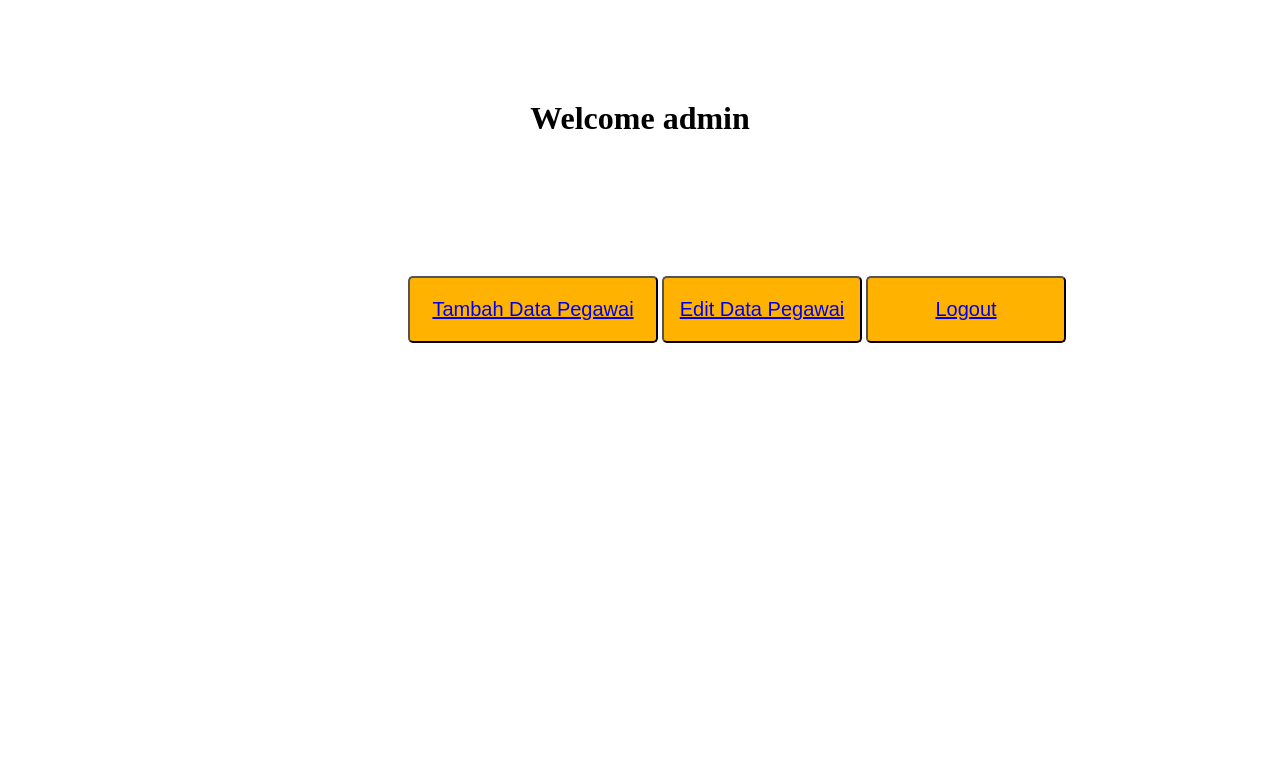
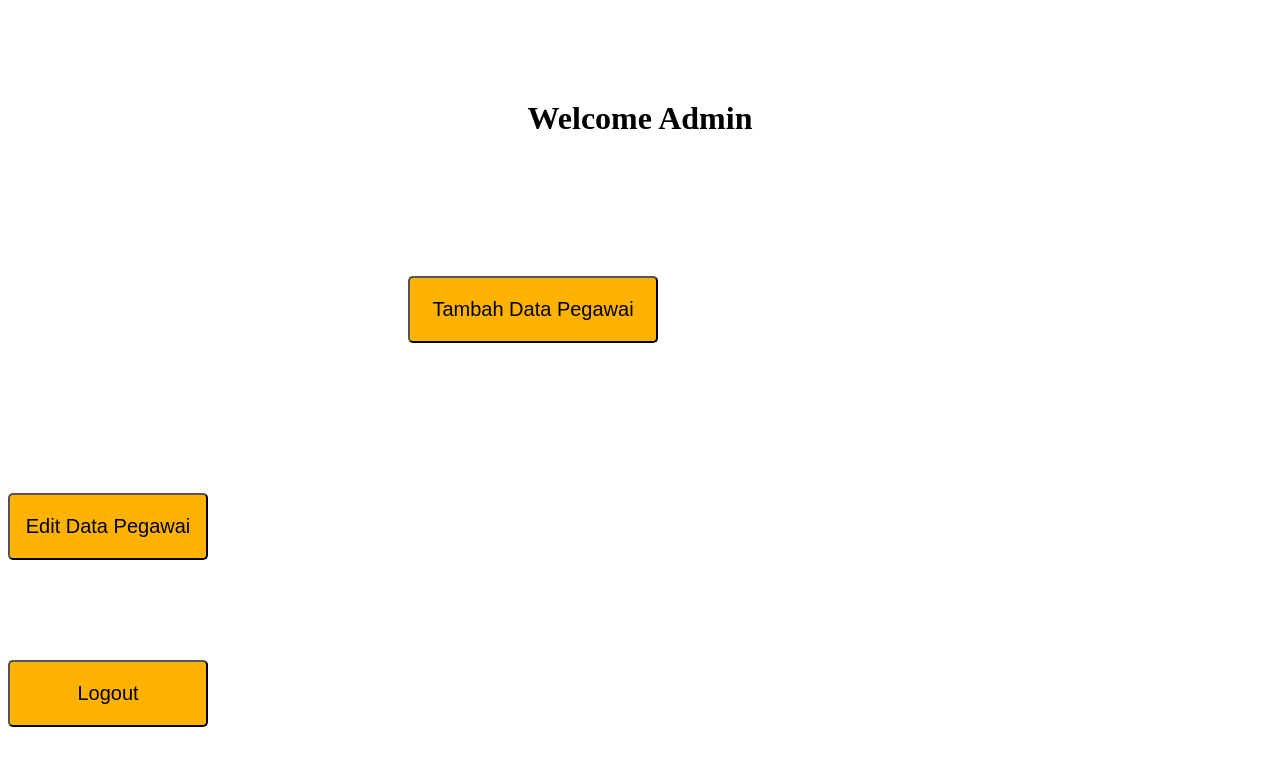
Before and after one commit to RaihanBagasNugraha/SI-Kepegawaian, a PHP site: page /php/index.php in a window 1280 px wide. Shown: the top 766 px of the page. Run offline with PHP 8.4, Linux system fonts and the light colour scheme; a user stored in the database is signed in.

Commit message:
Update index.php

```diff
--- a/php/index.php
+++ b/php/index.php
@@ -7,13 +7,12 @@ if(!isset($_SESSION['username'])){
 ?>
 <!DOCTYPE HTML>
 <html>
-		<h1>Welcome
+<title>Index</title>
 		<link rel="stylesheet" href="style.css">
-		<?php echo $_SESSION['username'];?>
-		</h1>
+		<h1>Welcome Admin</h1>
 		<br>
-		<button type="button" class="tambah"><a href="tambah_data.php">Tambah Data Pegawai</a></button>
-		<button type="button" class="edit"><a href="pegawai.php">Edit Data Pegawai</a></button>
-		<button type="button" class="out"><a href="logout.php">Logout</a></button>
+		<a href="tambah_data.php"><button class="tambah">Tambah Data Pegawai</button></a></br>
+		<a href="pegawai.php"><button type="button" class="edit">Edit Data Pegawai</button></a></br>
+		<a href="logout.php"><button type="button" class="out">Logout</button></a>
 	</body>
 </html>
```
